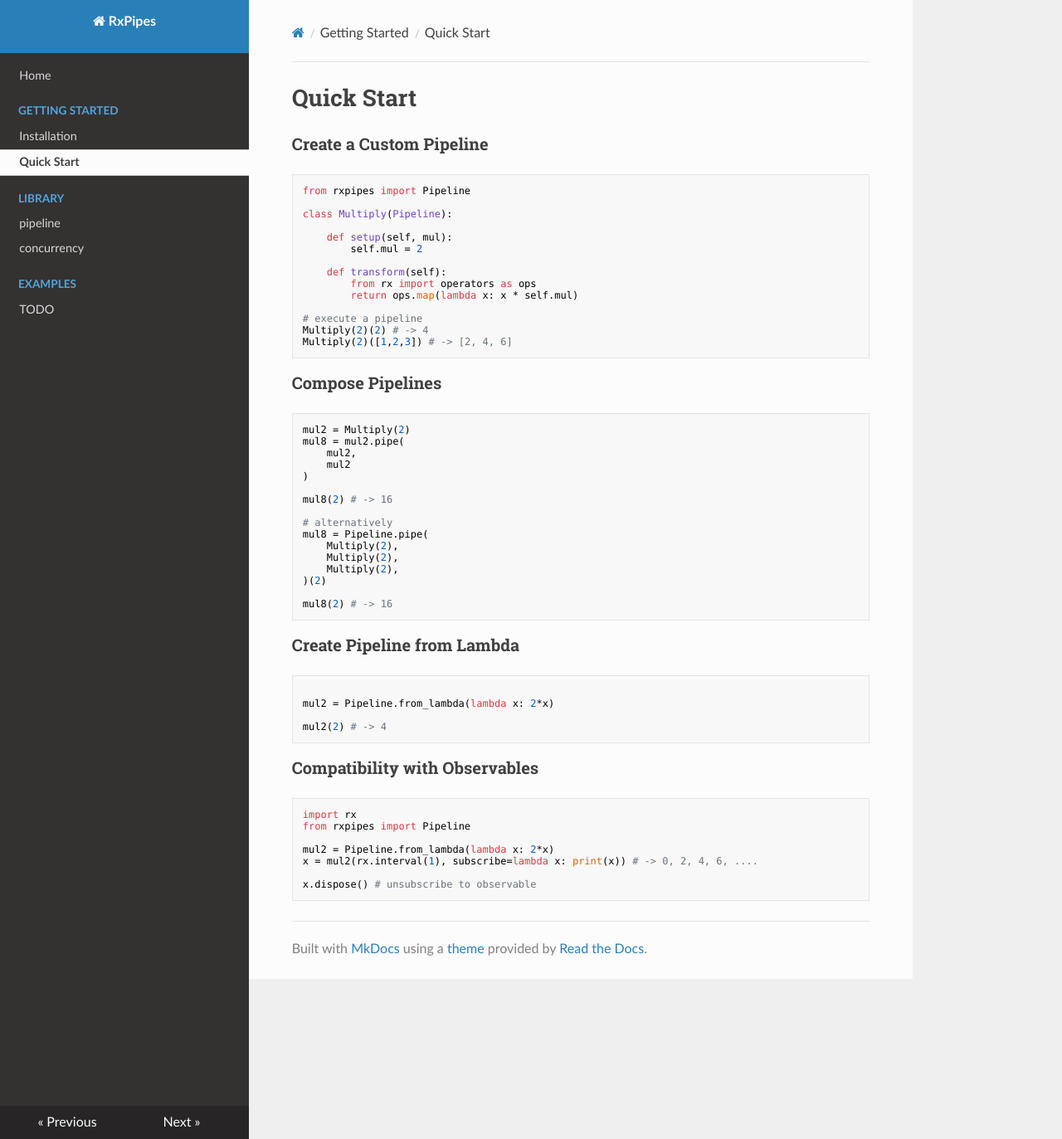
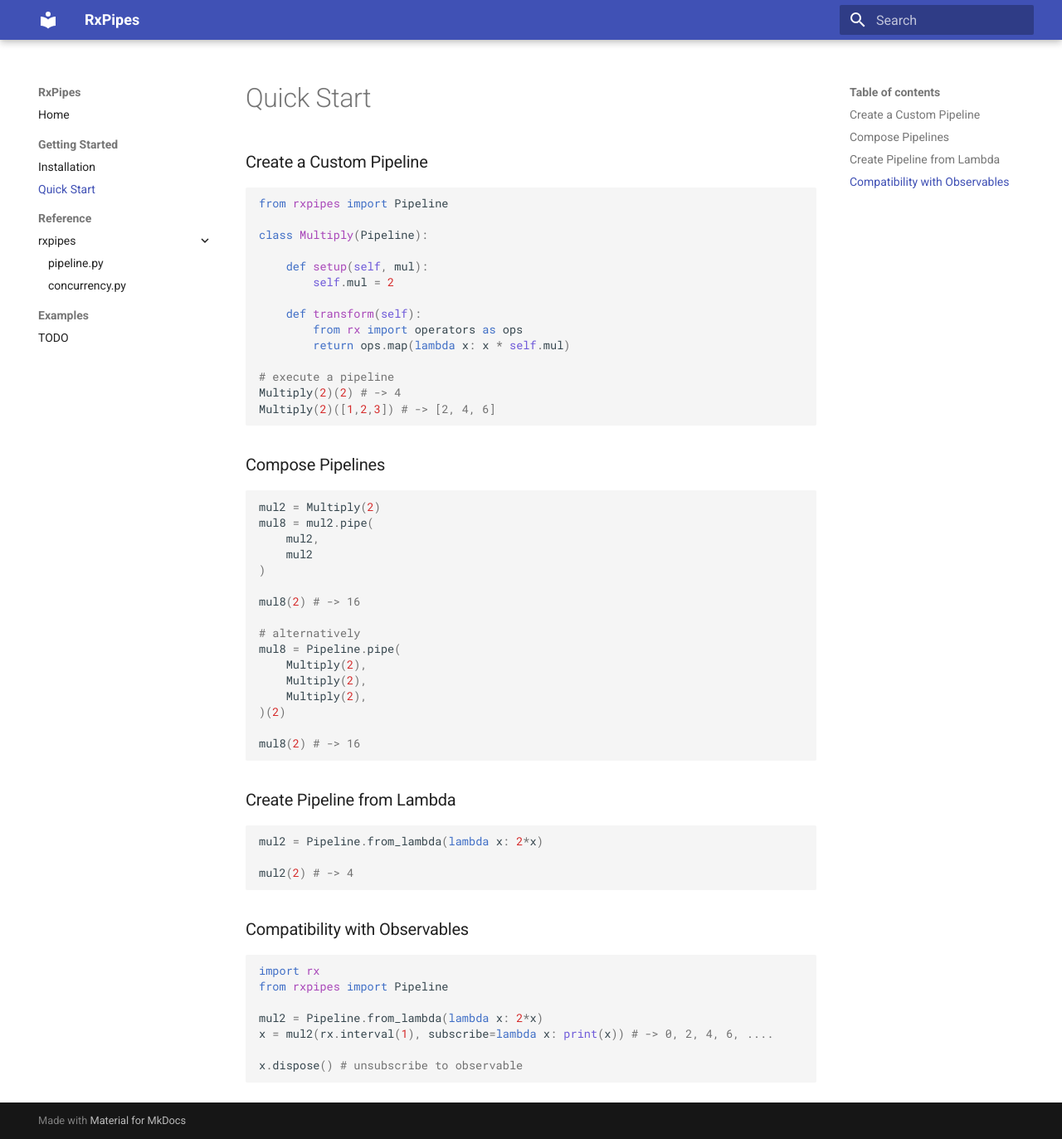
Before and after one commit to shirecoding/RxPipes, an MkDocs documentation site: the page built from docs/quickstart.md, in a window 1280 px wide and 1373 px high. Shown: the whole window at 83% size. Built offline with MkDocs 1.6.1 and Material for MkDocs 9.7.7, drawn with Linux system fonts in a browser that asks for light colours; nearby versions of some CDN libraries.

Commit message:
update docs - switch to material

```diff
--- /dev/null
+++ b/docs/css/mkdocstrings.css
@@ -0,0 +1,33 @@
+/* Indentation. */
+div.doc-contents:not(.first) {
+  padding-left: 25px;
+  border-left: 4px solid rgba(230, 230, 230);
+  margin-bottom: 80px;
+}
+
+/* Don't capitalize names. */
+h5.doc-heading {
+  text-transform: none !important;
+}
+
+/* Don't use vertical space on hidden ToC entries. */
+.hidden-toc::before {
+  margin-top: 0 !important;
+  padding-top: 0 !important;
+}
+
+/* Don't show permalink of hidden ToC entries. */
+.hidden-toc a.headerlink {
+  display: none;
+}
+
+/* Avoid breaking parameters name, etc. in table cells. */
+td code {
+  word-break: normal !important;
+}
+
+/* For pieces of Markdown rendered in table cells. */
+td p {
+  margin-top: 0 !important;
+  margin-bottom: 0 !important;
+}
--- a/docs/css/mkdocstrings_rtd.css
+++ /dev/null
@@ -1,6 +0,0 @@
-/* Indentation. */
-div.doc-contents:not(.first) {
-  padding-left: 25px;
-  border-left: 4px solid rgba(230, 230, 230);
-  margin-bottom: 60px;
-}
--- a/mkdocs.yml
+++ b/mkdocs.yml
@@ -1,27 +1,34 @@
 site_name: RxPipes
 theme:
-  name: readthedocs
-  collapse_navigation: false
-  titles_only: true
-  prev_next_buttons_location: none
+  name: material
+  features:
+    - navigation.instant
+    - nagivation.tabs
+    - navigation.sections
+    - navigation.expand
 plugins:
+  - search
   - mkdocstrings:
       handlers:
         python:
           selection:
             docstring_style: "google"
           rendering:
-            show_root_heading: yes
-            show_category_heading: yes
+            show_root_heading: no
+            show_category_heading: no
 extra_css:
-  - css/mkdocstrings_rtd.css
+  - css/mkdocstrings.css
+markdown_extensions:
+  - pymdownx.highlight
+  - pymdownx.superfences
 nav:
   - Home: index.md
   - Getting Started:
     - Installation: installation.md
     - Quick Start: quickstart.md
-  - Library:
-    - pipeline: rxpipes/pipeline.md
-    - concurrency: rxpipes/concurrency.md
+  - Reference:
+      rxpipes:
+        - pipeline.py: rxpipes/pipeline.md
+        - concurrency.py: rxpipes/concurrency.md
   - Examples:
     - TODO: todo.md
--- a/setup.py
+++ b/setup.py
@@ -18,7 +18,7 @@ setup(
             "numpy",
             "cv2",
         ],
-        "docs": ["mkdocs", "mkdocstrings"],
+        "docs": ["mkdocs", "mkdocstrings", "mkdocs-material"],
     },
     url="https://github.com/shirecoding/RxPipes",
     download_url=f"https://github.com/shirecoding/ModelMaker/archive/{__version__}.tar.gz",
```
Also changed, not shown: 1 other file.
